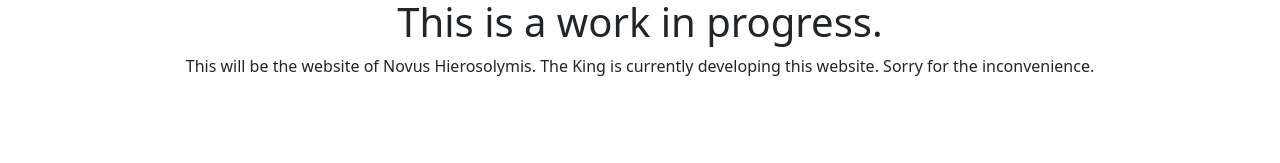
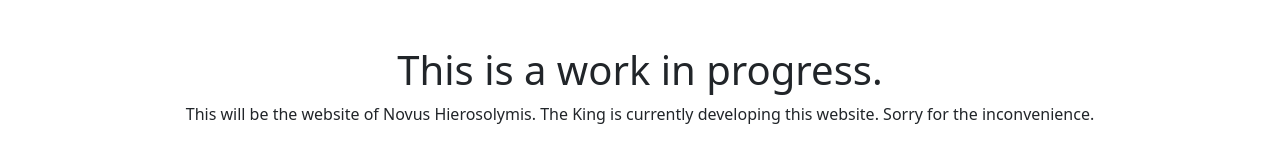
Before and after one commit to novushierosolymis/novushierosolymis.github.io, a plain HTML site: page about-us/index.html in a window 1280 px wide. Shown: the part 215-378 px from the top of the page. Drawn offline with nearby package versions, Linux system fonts and the light colour scheme.

Commit message:
Fixed break of coa

```diff
--- a/about-us/index.html
+++ b/about-us/index.html
@@ -28,7 +28,7 @@
     </div>
     <div class='margins'>
       <main class="px-3">
-        <h1 class="text-center"><img src='/images/Coat of arms of Novus Hierosolymis.svg' height="100"><br>This is a work in progress.</h1>
+        <h1 class="text-center"><img src='/images/Coat of arms of Novus Hierosolymis.svg' height="100"><br><br>This is a work in progress.</h1>
         <p class="lead, text-center">This will be the website of Novus Hierosolymis. The King is currently developing this website. Sorry for the inconvenience.</p>
         </p>
       </main>
```
Also changed, not shown: citizenship/index.html (+1 -1 lines), diplomacy/index.html (+1 -1 lines), index.html (+1 -1 lines).
